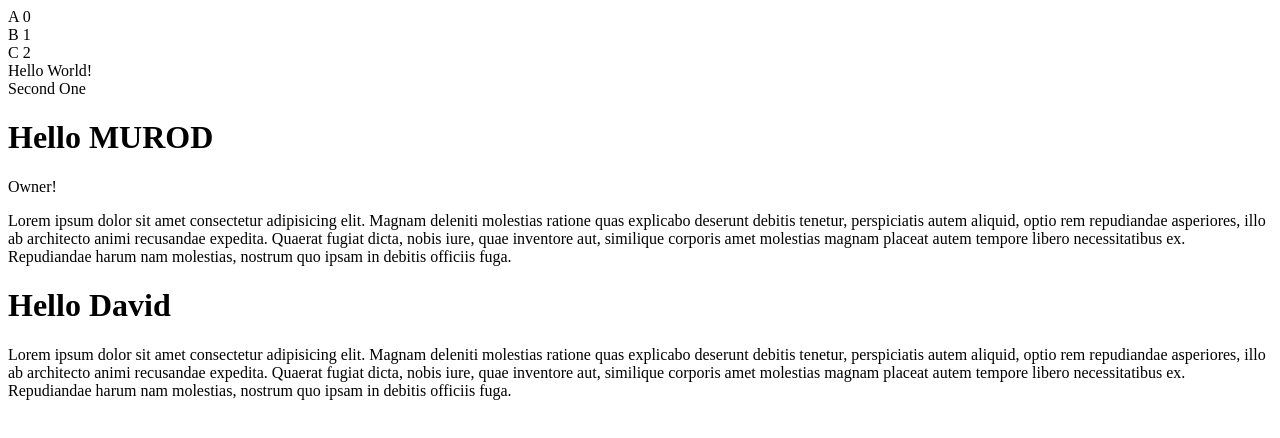
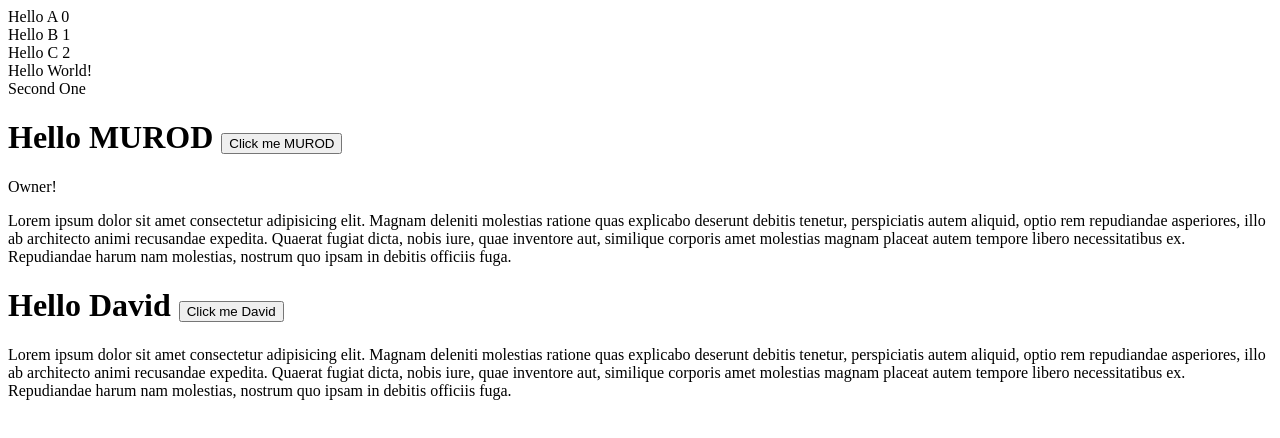
Before and after one commit to web-dev-london/react-demo, a React (Vite) app: page / in a window 1280 px wide. Shown: the top 438 px of the page. Built offline with nearby package versions, Linux system fonts and the light colour scheme.

Commit message:
more practise

```diff
--- a/src/Greeting.tsx
+++ b/src/Greeting.tsx
@@ -4,9 +4,12 @@ interface GreetingProps {
   userName: string;
 }
 export default function Greeting(props: GreetingProps) {
+  const btn = <button>Click me {props.userName}</button>;
   return (
     <>
-      <h1>Hello {props.userName} </h1>
+      <h1>
+        Hello {props.userName} {btn}{' '}
+      </h1>
       <Owner user={props.userName} />
       <p>
         Lorem ipsum dolor sit amet consectetur adipisicing
--- a/src/GreetingList.tsx
+++ b/src/GreetingList.tsx
@@ -1,10 +1,11 @@
 export default function GreetingList() {
-  let names = ['A', 'B', 'C'];
-  let nameViews = names.map((name, index) => {
+  const names = ['A', 'B', 'C'];
+
+  const nameViews = names.map((name, index) => {
     console.log('Name', name);
     return (
       <div>
-        {name} {index}
+        Hello {name} {index}
       </div>
     );
   });
```
